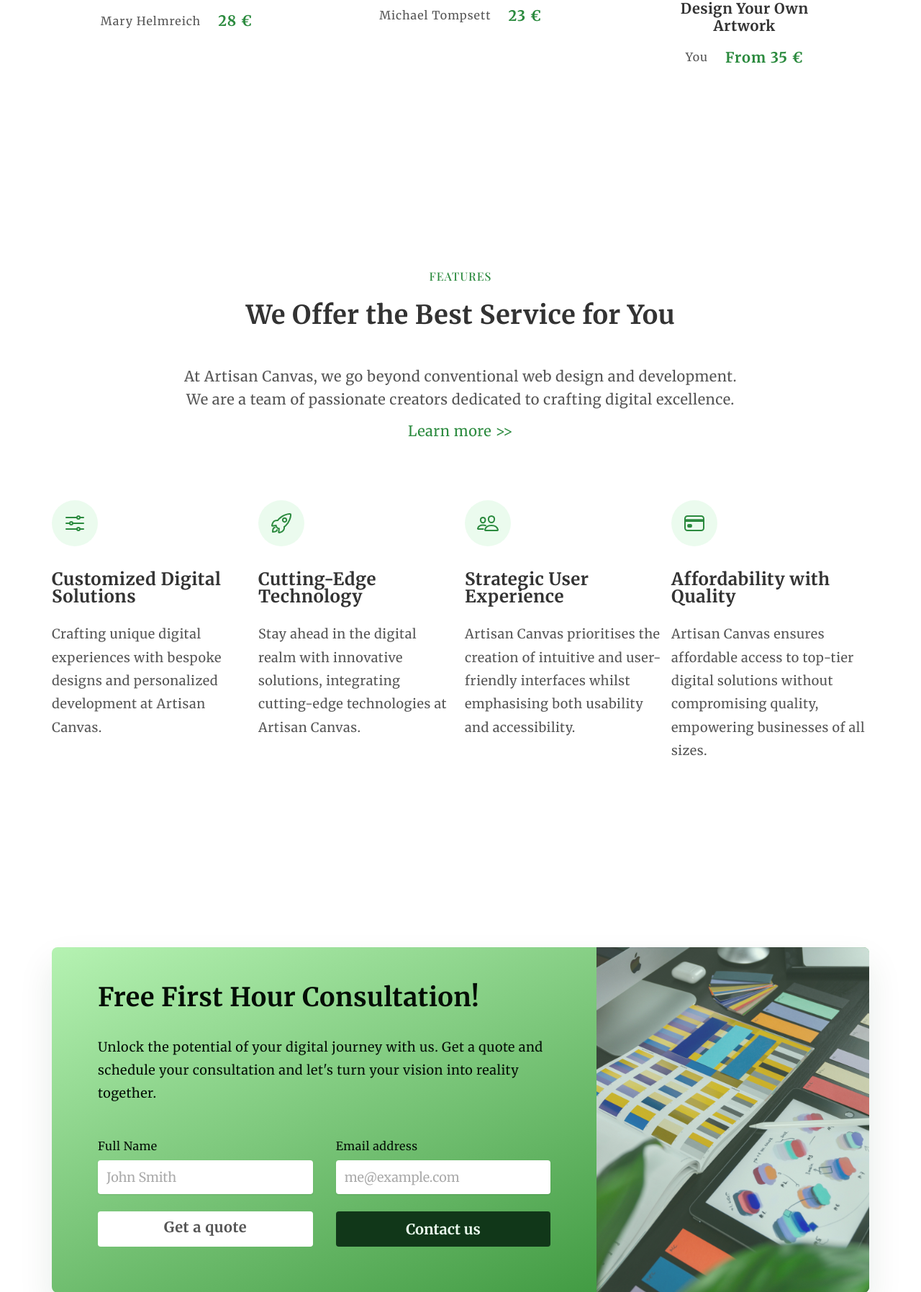
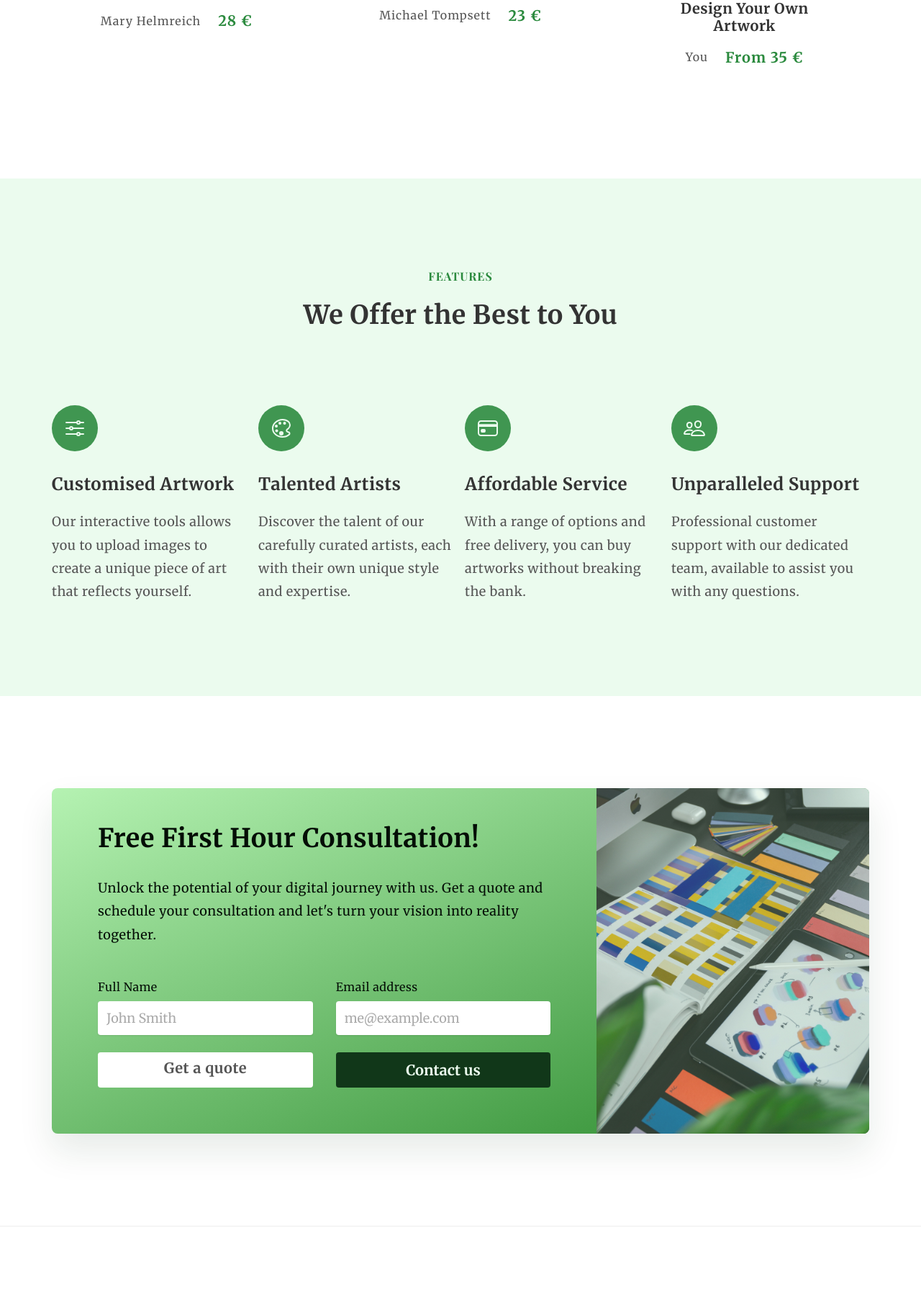
Before and after one commit to coxde/artisan_canvas, a PHP site: page / in a window 1280 px wide. Shown: the part 2332-4127 px from the top of the page at 72% size. Run offline with PHP 8.4, Linux system fonts and the light colour scheme; some web fonts are replaced.

Commit message:
feat: feature section

```diff
--- a/css/general.css
+++ b/css/general.css
@@ -110,7 +110,7 @@
 
 .grid--3-cols {
     grid-template-columns: repeat(3, 1fr);
-    gap: 1.2rem;
+    gap: 2.4rem;
 }
 
 .grid--4-cols {
@@ -156,7 +156,7 @@
     display: block;
     font-family: 'Playfair Display', serif;
     font-size: 1.6rem;
-    font-weight: 500;
+    font-weight: bold;
     color: #2b8a3e;
     text-transform: uppercase;
     margin-bottom: 2.4rem;
--- a/css/style.css
+++ b/css/style.css
@@ -43,7 +43,7 @@
 .nav-list__item:visited {
     display: inline-block;
     font-size: 1.8rem;
-    font-weight: 500;
+    font-weight: bold;
     color: #040e06;
     text-decoration: none;
     transition: all 0.3s;
@@ -239,23 +239,18 @@
 
 .section-features {
     padding: 12.8rem 0;
+    background-color: #ebfbee;
 }
 
 .feature__heading {
-    margin-bottom: 4.8rem;
-}
-
-.feature__description {
-    max-width: 80rem;
-    font-size: 2rem;
-    line-height: 1.6;
+    margin-bottom: 2.4rem;
 }
 
 .feature__icon {
-    color: #2b8a3e;
+    color: #ebfbee;
     height: 3.2rem;
     width: 3.2rem;
-    background-color: #ebfbee;
+    background-color: #409651;
     padding: 1.6rem;
     border-radius: 50%;
     margin-bottom: 3.2rem;
--- a/index.html
+++ b/index.html
@@ -442,16 +442,8 @@
                 <div class="container grid grid--center-h text--center">
                     <span class="subheading">Features</span>
                     <h2 class="heading--secondary feature__heading">
-                        We Offer the Best Service for You
+                        We Offer the Best to You
                     </h2>
-                    <aside class="feature__description">
-                        At Artisan Canvas, we go beyond conventional web design
-                        and development. We are a team of passionate creators
-                        dedicated to crafting digital excellence.
-                    </aside>
-                    <a class="link" href="pages/service.html"
-                        >Learn more &gt;&gt;</a
-                    >
                 </div>
 
                 <div class="container grid grid--4-cols">
@@ -460,25 +452,33 @@
                             class="feature__icon"
                             name="options-outline"
                         ></ion-icon>
-                        <p class="feature__title">
-                            Customized Digital Solutions
-                        </p>
+                        <p class="feature__title">Customised Artwork</p>
                         <p class="feature__text">
-                            Crafting unique digital experiences with bespoke
-                            designs and personalized development at Artisan
-                            Canvas.
+                            Our interactive tools allows you to upload images to
+                            create a unique piece of art that reflects yourself.
                         </p>
                     </div>
                     <div class="feature">
                         <ion-icon
                             class="feature__icon"
-                            name="rocket-outline"
+                            name="color-palette-outline"
                         ></ion-icon>
-                        <p class="feature__title">Cutting-Edge Technology</p>
+                        <p class="feature__title">Talented Artists</p>
                         <p class="feature__text">
-                            Stay ahead in the digital realm with innovative
-                            solutions, integrating cutting-edge technologies at
-                            Artisan Canvas.
+                            Discover the talent of our carefully curated
+                            artists, each with their own unique style and
+                            expertise.
+                        </p>
+                    </div>
+                    <div class="feature">
+                        <ion-icon
+                            class="feature__icon"
+                            name="card-outline"
+                        ></ion-icon>
+                        <p class="feature__title">Affordable Service</p>
+                        <p class="feature__text">
+                            With a range of options and free delivery, you can
+                            buy artworks without breaking the bank.
                         </p>
                     </div>
                     <div class="feature">
@@ -486,23 +486,10 @@
                             class="feature__icon"
                             name="people-outline"
                         ></ion-icon>
-                        <p class="feature__title">Strategic User Experience</p>
+                        <p class="feature__title">Unparalleled Support</p>
                         <p class="feature__text">
-                            Artisan Canvas prioritises the creation of intuitive
-                            and user-friendly interfaces whilst emphasising both
-                            usability and accessibility.
-                        </p>
-                    </div>
-                    <div class="feature">
-                        <ion-icon
-                            class="feature__icon"
-                            name="card-outline"
-                        ></ion-icon>
-                        <p class="feature__title">Affordability with Quality</p>
-                        <p class="feature__text">
-                            Artisan Canvas ensures affordable access to top-tier
-                            digital solutions without compromising quality,
-                            empowering businesses of all sizes.
+                            Professional customer support with our dedicated
+                            team, available to assist you with any questions.
                         </p>
                     </div>
                 </div>
```
